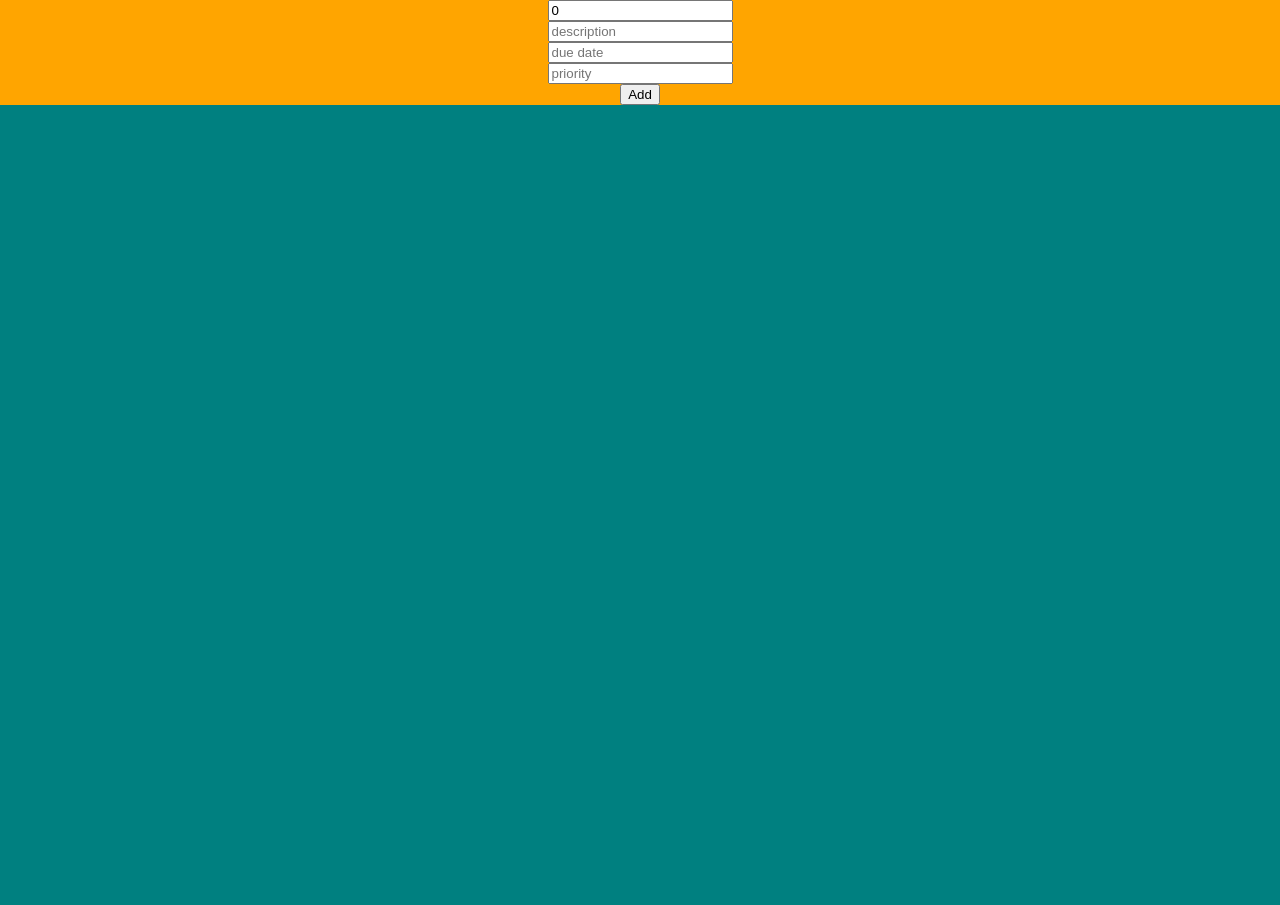
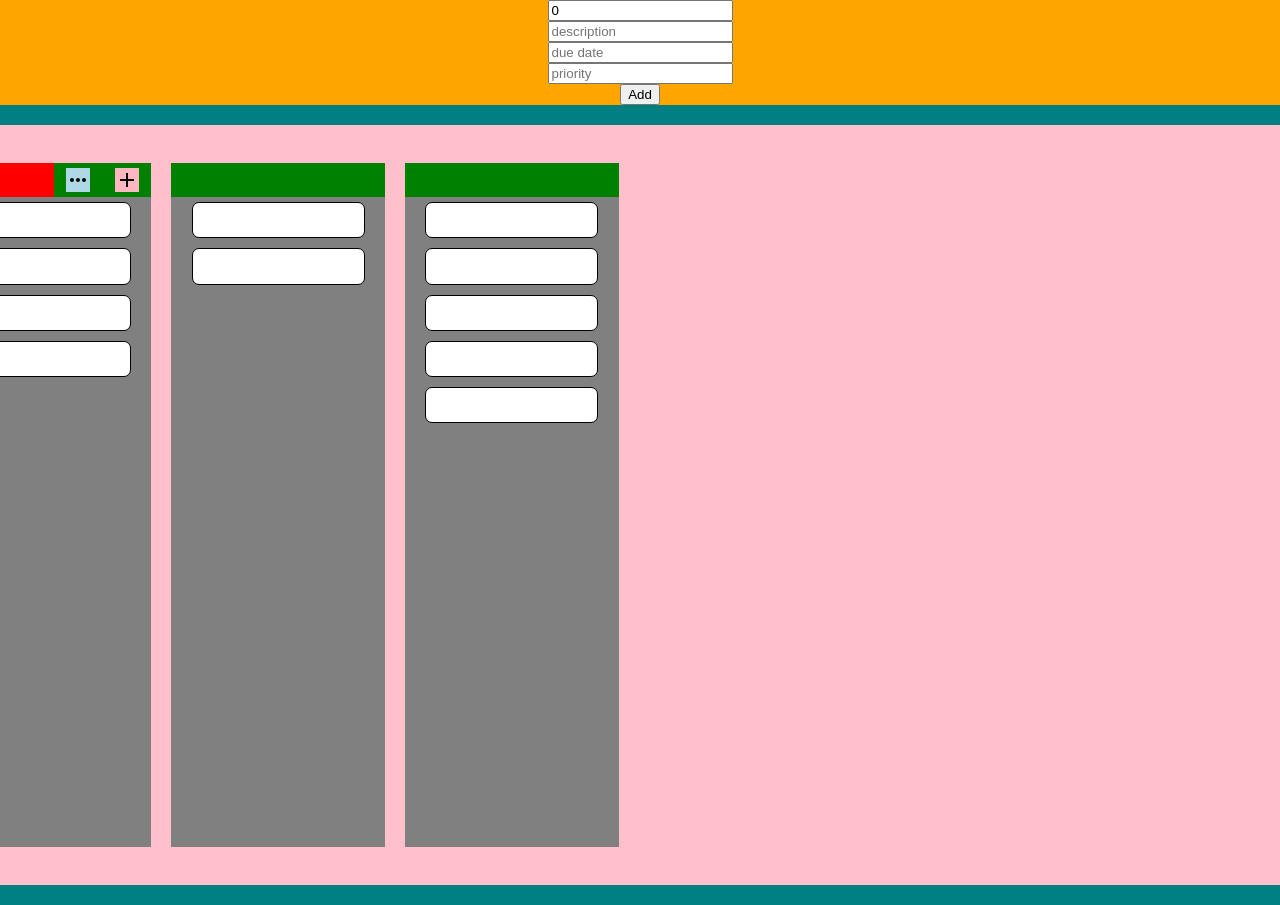
Before and after one commit to kunkun9811/smart-todo, a React (Create React App) app: page / in a window 1280 px wide. Built offline with nearby package versions, Linux system fonts and the light colour scheme.

Commit message:
styling at board view not working for material UI idk why

```diff
--- a/package.json
+++ b/package.json
@@ -3,6 +3,12 @@
   "version": "0.1.0",
   "private": true,
   "dependencies": {
+    "@emotion/core": "^11.0.0",
+    "@emotion/react": "^11.4.1",
+    "@emotion/styled": "^11.3.0",
+    "@mui/icons-material": "^5.0.1",
+    "@mui/material": "^5.0.2",
+    "@mui/styles": "^5.0.1",
     "@testing-library/jest-dom": "^5.14.1",
     "@testing-library/react": "^11.2.7",
     "@testing-library/user-event": "^12.8.3",
--- a/src/pages/TodoPage/BoardView/Styles.ts
+++ b/src/pages/TodoPage/BoardView/Styles.ts
@@ -1,5 +1,7 @@
 import styled from "styled-components";
+import { makeStyles } from "@mui/styles"; // NOTE: 'makestyles' should be imported from this path
 
+/* styled components */
 export const BoardViewMainContainer = styled.div`
   display: flex;
   flex-direction: column;
@@ -39,6 +41,64 @@ export const BoardViewColumn = styled.div`
   background-color: grey;
 `;
 
+export const BoardViewColumnInfoContainer = styled.div`
+  display: grid;
+  grid-template-areas: "tag tag tag moreButton addButton";
+  height: 5%;
+  width: 100%;
+
+  background-color: green;
+`;
+
+export const BoardViewGroupNameContainer = styled.div`
+  grid-area: tag;
+  display: flex;
+  justify-content: flex-start;
+  align-items: center;
+  height: 100%;
+  width: 100%;
+
+  background-color: red;
+`;
+
+export const BoardViewGroupNameWrapper = styled.div`
+  display: flex;
+  justify-content: flex-start;
+  align-items: center;
+  padding: 1px 2px;
+
+  background-color: skyblue;
+`;
+
+export const BoardViewGroupNameText = styled.p`
+  margin: 0;
+  color: black;
+`;
+
+export const BoardViewMoreButtonWrapper = styled.div`
+  grid-area: moreButton;
+  justify-self: center;
+  align-self: center;
+
+  display: flex;
+  justify-content: center;
+  align-items: center;
+
+  background-color: lightblue;
+`;
+
+export const BoardViewAddButtonWrapper = styled.div`
+  grid-area: addButton;
+  justify-self: center;
+  align-self: center;
+
+  display: flex;
+  justify-content: center;
+  align-items: center;
+
+  background-color: lightpink;
+`;
+
 export const BoardViewCardContainer = styled.div`
   height: 5%;
   width: 80%;
@@ -49,3 +109,12 @@ export const BoardViewCardContainer = styled.div`
   border: 1px solid black;
   border-radius: 7px;
 `;
+
+/* material UI themes */
+// TODO: not sure why this styling isn't working all of a sudden
+export const useStyles = makeStyles({
+  columnButton: {
+    height: 1,
+    width: 1,
+  },
+});
--- a/src/pages/TodoPage/BoardView/index.tsx
+++ b/src/pages/TodoPage/BoardView/index.tsx
@@ -1,32 +1,65 @@
 import React from "react";
 import { TableDataArray } from "../../../shared/models";
-import { BoardViewMainContainer, BoardViewColumn, BoardViewContentContainer, BoardViewCardContainer } from "./Styles";
+import {
+  BoardViewMainContainer,
+  BoardViewContentContainer,
+  BoardViewColumn,
+  BoardViewColumnInfoContainer,
+  BoardViewGroupNameContainer,
+  BoardViewGroupNameWrapper,
+  BoardViewGroupNameText,
+  BoardViewMoreButtonWrapper,
+  BoardViewAddButtonWrapper,
+  BoardViewCardContainer,
+  useStyles,
+} from "./Styles";
+
+import AddIcon from "@mui/icons-material/Add";
+import MoreHorizIcon from "@mui/icons-material/MoreHoriz";
 
 // TODO: I don't believe react-table works with Kandan's Board View
 // NOTE: [10/1/2021] Going to implement my own Kandan's View by using classes
 const BoardView: React.FC<TableDataArray> = ({ data }) => {
+  // material UI custom styles
+  const classes = useStyles();
+
   return (
     <BoardViewMainContainer>
       {/* DEBUG: Mock view */}
-      {/* <BoardViewContentContainer>
+      <BoardViewContentContainer>
         <BoardViewColumn>
+          <BoardViewColumnInfoContainer>
+            <BoardViewGroupNameContainer>
+              <BoardViewGroupNameWrapper>
+                <BoardViewGroupNameText>Hello</BoardViewGroupNameText>
+              </BoardViewGroupNameWrapper>
+            </BoardViewGroupNameContainer>
+            <BoardViewMoreButtonWrapper>
+              <MoreHorizIcon className={classes.columnButton} />
+            </BoardViewMoreButtonWrapper>
+            <BoardViewAddButtonWrapper>
+              <AddIcon className={classes.columnButton} />
+            </BoardViewAddButtonWrapper>
+          </BoardViewColumnInfoContainer>
           <BoardViewCardContainer />
           <BoardViewCardContainer />
           <BoardViewCardContainer />
           <BoardViewCardContainer />
         </BoardViewColumn>
         <BoardViewColumn>
+          <BoardViewColumnInfoContainer></BoardViewColumnInfoContainer>
           <BoardViewCardContainer />
           <BoardViewCardContainer />
         </BoardViewColumn>
         <BoardViewColumn>
+          <BoardViewColumnInfoContainer></BoardViewColumnInfoContainer>
           <BoardViewCardContainer />
           <BoardViewCardContainer />
           <BoardViewCardContainer />
           <BoardViewCardContainer />
           <BoardViewCardContainer />
         </BoardViewColumn>
-      </BoardViewContentContainer> */}
+      </BoardViewContentContainer>
     </BoardViewMainContainer>
   );
 };
```
Also changed, not shown: 1 other file (tests, documents, lock files or other folders).
